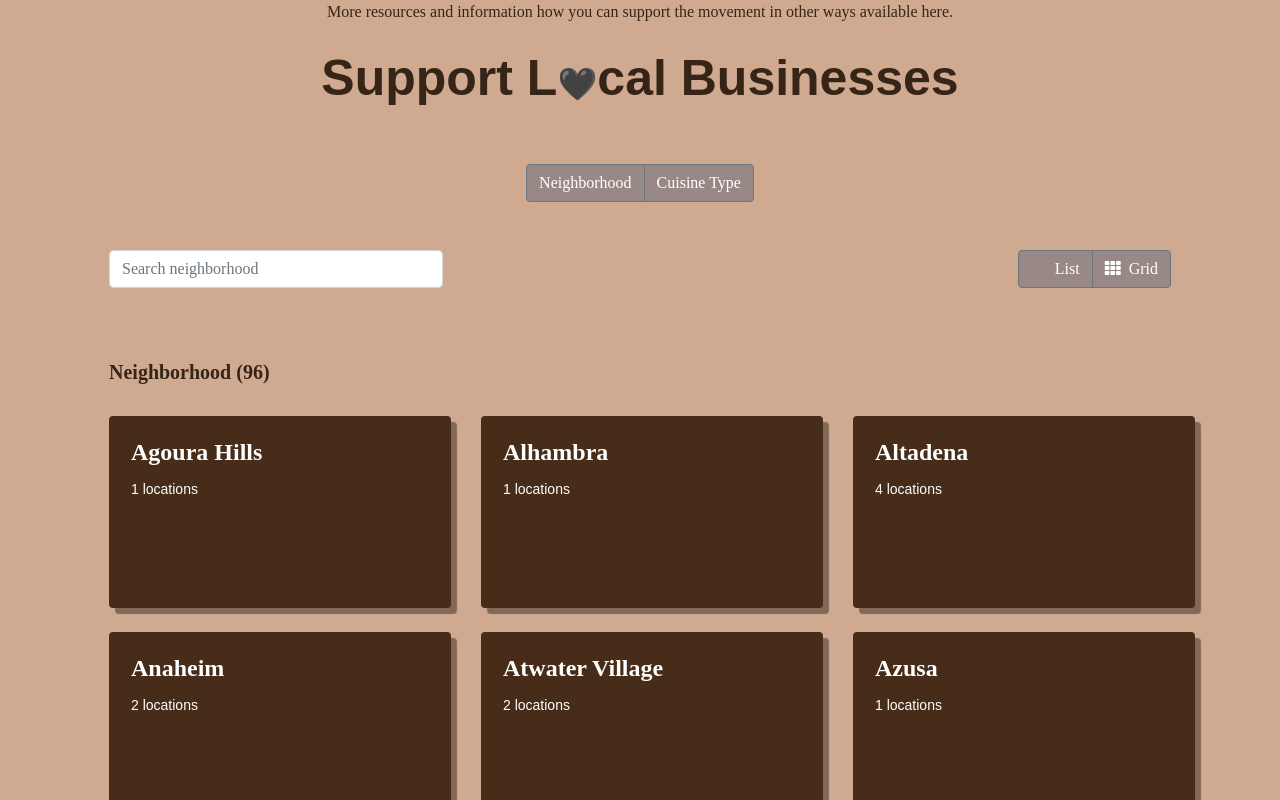
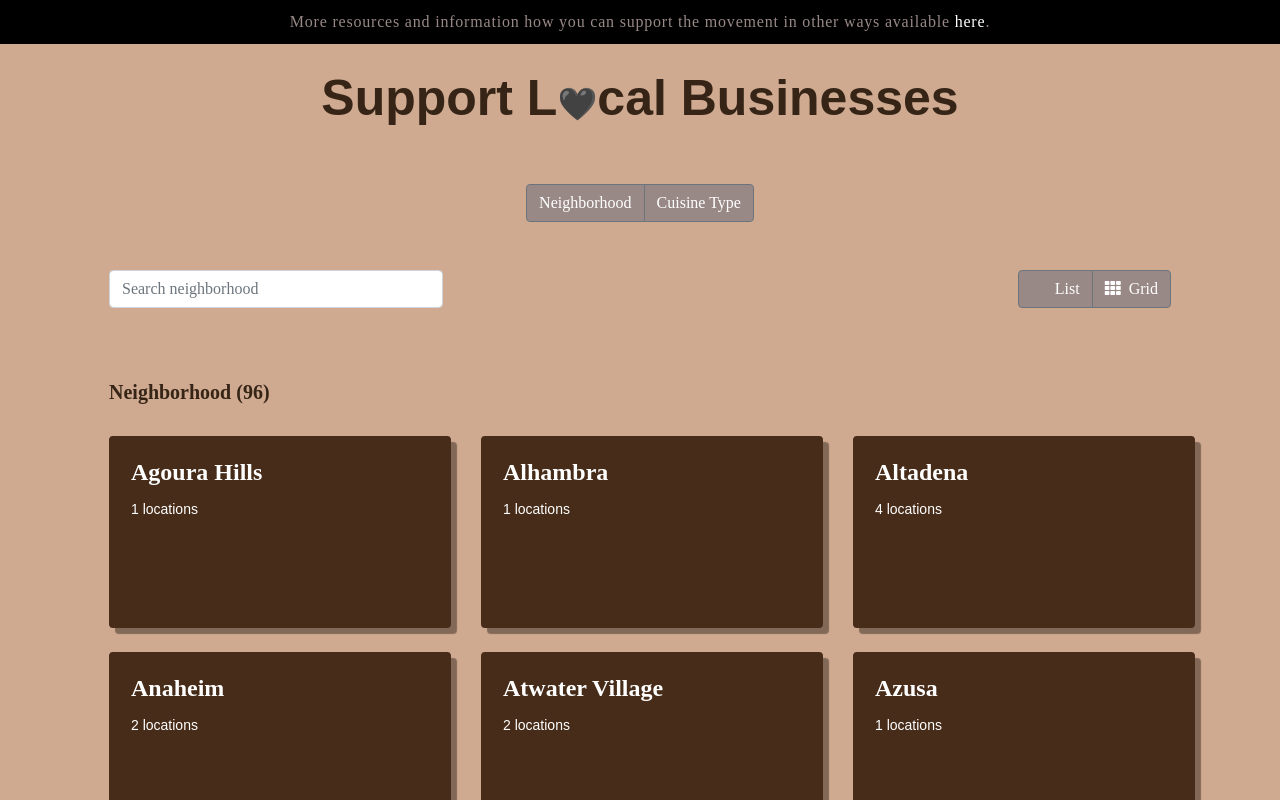
Before and after one commit to checkthemethod/support-local, a React (Create React App) app: page / in a window 1280 px wide. Shown: the top 800 px of the page. Built offline with nearby package versions, Linux system fonts and the light colour scheme; a web font is replaced by a local one.

Commit message:
Updates styling for header footer links

```diff
--- a/src/App.css
+++ b/src/App.css
@@ -14,6 +14,17 @@ font-style: normal;
   font-size: 16px;
 }
 
+header, footer {
+  background: black;
+  padding: 10px 4px;
+  color: #988986;
+  font-size: 16px;
+  letter-spacing: .8px;
+}
+
+header a, footer a {
+  color: white;
+}
 p {
   font-family: ff-good-web-pro, sans-serif;
   font-weight: 400;
@@ -29,7 +40,7 @@ h1 {
 }
 
 
-header a:hover {
+.header a:hover {
   text-decoration: none;
 }
 a {
```
